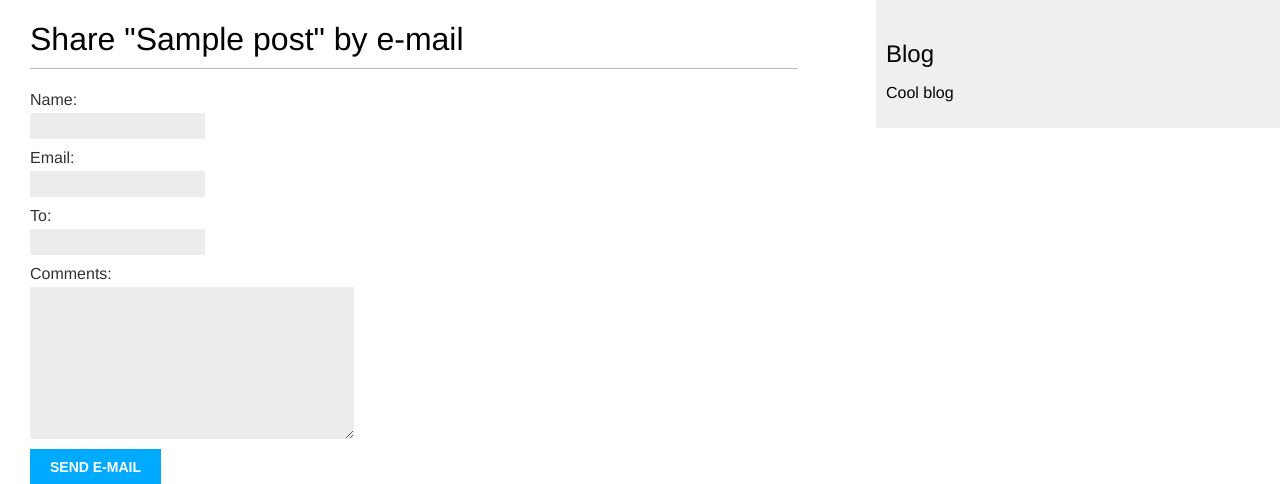
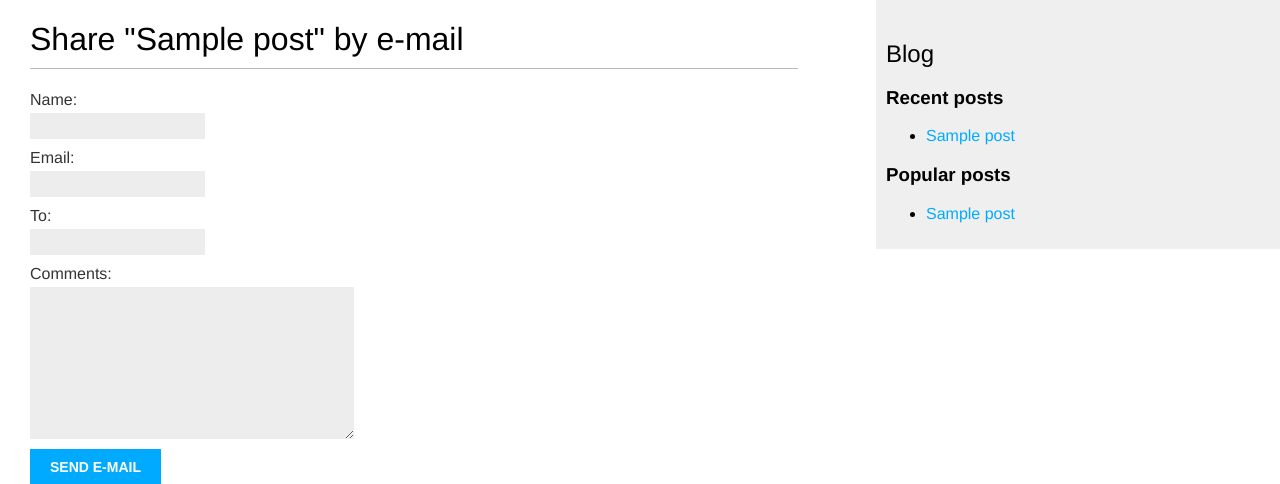
Before and after one commit to mustafabalila/django3-by-example-blog, a Django app: page /posts/1 in a window 1280 px wide. Shown: the top 484 px of the page. Run offline with Django 3.2, Linux system fonts and the light colour scheme; tables that the repository leaves empty hold one stand-in row (values such as "Sample post").

Commit message:
added search, tagging

```diff
--- a/posts/forms.py
+++ b/posts/forms.py
@@ -13,3 +13,7 @@ class CommentForm(forms.ModelForm):
     class Meta:
         model = Comment
         fields = ('body', )
+
+
+class SearchForm(forms.Form):
+    query = forms.CharField()
--- a/posts/templates/posts/base.html
+++ b/posts/templates/posts/base.html
@@ -1,4 +1,6 @@
 {% load static %}
+<!--  -->
+{% load posts_tags %}
 <!DOCTYPE html>
 <html lang="en">
   <head>
@@ -13,7 +15,22 @@
     </div>
     <div id="sidebar">
       <h2>Blog</h2>
-      <p>Cool blog</p>
+      <h3>Recent posts</h3>
+      <p>{% show_latest_posts 4 %}</p>
+      <h3>Popular posts</h3>
+      <p>
+        {% show_most_commented_posts as popular_posts %}
+
+       <ul>
+        {% for post in popular_posts %}
+          <li>
+            <a href="{{post.get_absolute_url}}">
+              {{post.title}}
+            </a>
+          </li>
+        {% endfor %}
+        </ul>
+      </p>
     </div>
   </body>
 </html>
--- /dev/null
+++ b/posts/templates/posts/latest_posts.html
@@ -0,0 +1,10 @@
+<ul>
+  {% for post in latest_posts %}
+
+  <li>
+    <a href="{{ post.get_absloute_url }}">
+      {{post.title}}
+    </a>
+  </li>
+  {% endfor %}
+</ul>
--- a/posts/templates/posts/list.html
+++ b/posts/templates/posts/list.html
@@ -1,4 +1,6 @@
 {% extends "posts/base.html" %}
+<!--  -->
+{% load posts_tags %}
 <!--  -->
 {% block title %}Blog{% endblock %}
 <!--  -->
@@ -15,7 +17,7 @@
 <p class="date">
   Published {{ post.publish }} by {{ post.author }}
 </p>
-{{ post.body|truncatewords:30|linebreaks }}
+{{ post.body|markdown|truncatewords_html:30 }}
 <p class="tags">
   Tags: {% for tag in post.tags.all %}
   <a href="{% url 'posts:tagged' tag.slug %}">
--- /dev/null
+++ b/posts/templatetags/posts_tags.py
@@ -0,0 +1,30 @@
+from django import template
+from django.db.models import Count
+from django.utils.safestring import mark_safe
+from markdown import markdown
+from ..models import Post
+
+register = template.Library()
+
+
+@register.simple_tag
+def total_posts():
+    return Post.published.count()
+
+
+@register.inclusion_tag('posts/latest_posts.html')
+def show_latest_posts(count=6):
+    latest_posts = Post.published.order_by('-publish')[:count]
+    return {'latest_posts': latest_posts}
+
+
+@register.simple_tag
+def show_most_commented_posts(count=3):
+    posts = Post.published.annotate(total_comments=Count(
+        'comments')).order_by('-total_comments')[:count]
+    return posts
+
+
+@register.filter('markdown')
+def markdown_format(text):
+    return mark_safe(markdown(text))
--- a/posts/urls.py
+++ b/posts/urls.py
@@ -1,12 +1,21 @@
 from django.urls import path
-from .views import post_list, post_detail, post_share
+from django.contrib.sitemaps.views import sitemap
+from .views import post_list, post_detail, post_share, post_search
+from .sitemaps import PostSitemap
+from .feeds import LatestPostsFeed
 
 app_name = 'posts'
+
+sitemaps = {'posts': PostSitemap}
 
 urlpatterns = [
     path('', post_list, name='list'),
     path('tag/<slug:tag_slug>/', post_list, name='tagged'),
     path('<int:year>/<int:month>/<int:day>/<slug:slug>/',
          post_detail, name='detail'),
-    path('<int:post_id>', post_share, name='share')
+    path('<int:post_id>', post_share, name='share'),
+    path('sitemap.xml', sitemap, {
+         'sitemaps': sitemaps}, name='django.contrib.sitemaps.views.sitemaps'),
+    path('feed/', LatestPostsFeed(), name='feed'),
+    path('search/', post_search, name='search'),
 ]
--- a/posts/views.py
+++ b/posts/views.py
@@ -2,9 +2,11 @@ from django.core.mail import send_mail
 from django.views.generic import ListView
 from django.core.paginator import Paginator, EmptyPage, PageNotAnInteger
 from django.shortcuts import render, get_object_or_404
+from django.db.models import Count
+from django.contrib.postgres.search import SearchVector, SearchQuery, SearchRank
 from taggit.models import Tag
 from .models import Post, Comment
-from .forms import EmailPostForm, CommentForm
+from .forms import EmailPostForm, CommentForm, SearchForm
 
 
 class PostListView(ListView):
@@ -67,12 +69,19 @@ def post_detail(req, year, month, day, slug):
             new_comment.save()
     else:
         comment_form = CommentForm()
+        post_tags_ids = post.tags.values_list('id', flat=True)
+        similar_posts = Post.published.filter(
+            tags__in=post_tags_ids).exclude(id=post.id)
+
+        similar_posts = similar_posts.annotate(
+            same_tags=Count('tags')).order_by('-same_tags', '-publish')[:4]
 
     return render(req, 'posts/detail.html', {
         'post': post,
         'comments': comments,
         'new_comment': new_comment,
-        'comment_form': comment_form})
+        'comment_form': comment_form,
+        'similar_posts': similar_posts})
 
 
 def post_share(req, post_id):
@@ -91,3 +100,25 @@ def post_share(req, post_id):
     else:
         form = EmailPostForm()
     return render(req, 'posts/share.html', {'form': form, 'post': post, 'sent': sent})
+
+
+def post_search(req):
+    form = SearchForm()
+    query = None
+    results = []
+    if 'query' in req.GET:
+        form = SearchForm(req.GET)
+        if form.is_valid():
+            query = form.cleaned_data['query']
+            search_vector = SearchVector(
+                'title', 'weight=A', ) + SearchVector('body', 'weight=B', )
+            search_query = SearchQuery(query)
+            results = Post.published.annotate(
+                search=search_vector,
+                rank=SearchRank(search_vector, search_query)
+            ).filter(rank__gte=0.3).order_by('-rank')
+
+    return render(req, 'posts/search.html', {
+        'form': form,
+        'query': query,
+        'results': results})
```
Also changed, not shown: blog/settings.py (+8 -3 lines), posts/feeds.py (added, +19 -0 lines), posts/sitemaps.py (added, +13 -0 lines), posts/templates/posts/detail.html (+15 -1 lines), posts/templates/posts/search.html (added, +40 -0 lines), posts/templatetags/__init__.py (added).
